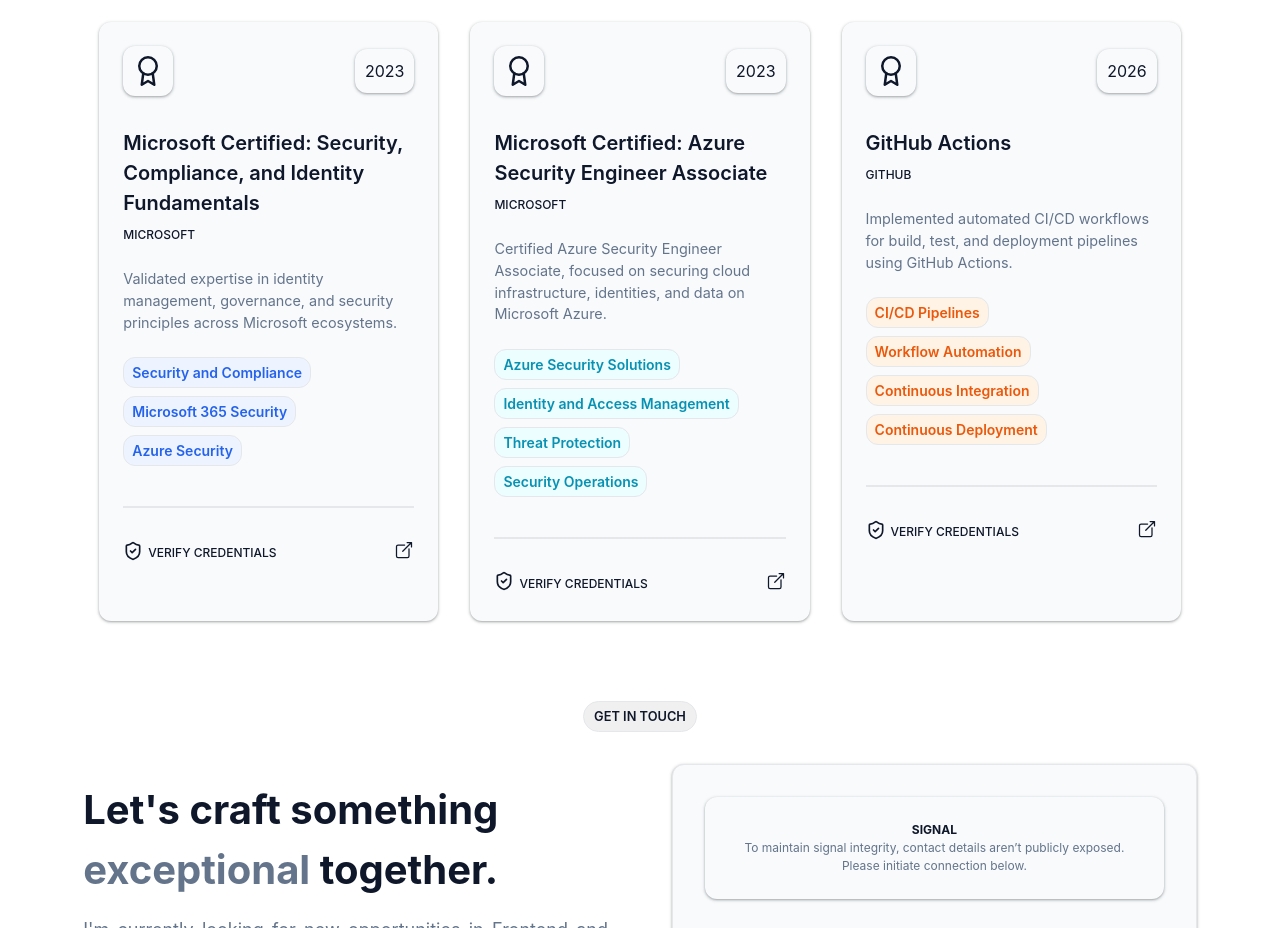
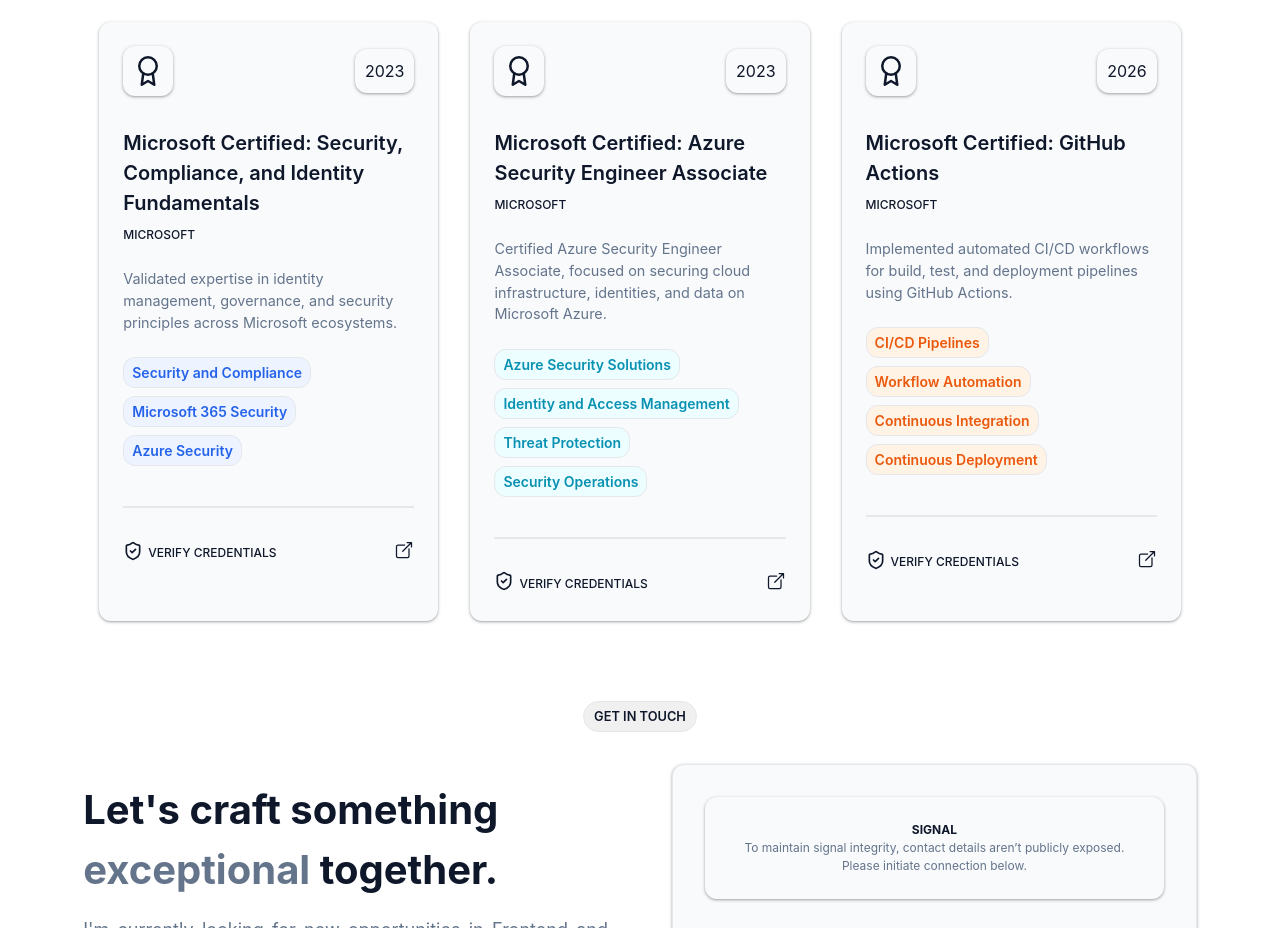
Before and after one commit to onkar-kulkarni-dev/frontend-portfolio, a React (Vite) app in the folder frontend-portfolio/: page / in a window 1280 px wide. Shown: the part 6020-6948 px from the top of the page. Built offline with nearby package versions, Linux system fonts and the light colour scheme.

Commit message:
Update Certifications.tsx

```diff
--- a/frontend-portfolio/src/components/sections/Certifications/Certifications.tsx
+++ b/frontend-portfolio/src/components/sections/Certifications/Certifications.tsx
@@ -39,9 +39,9 @@ const Certifications: React.FC<Props> = () => {
     },
     {
       id: 3,
-      title: "GitHub Actions",
+      title: "Microsoft Certified: GitHub Actions",
       desc: "Implemented automated CI/CD workflows for build, test, and deployment pipelines using GitHub Actions.",
-      issuer: "GitHub",
+      issuer: "Microsoft",
       date: 2026,
       skills: [
         "CI/CD Pipelines",
```
